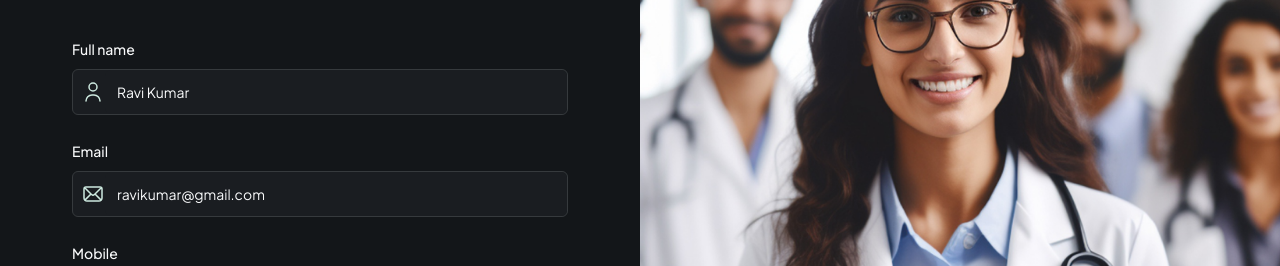
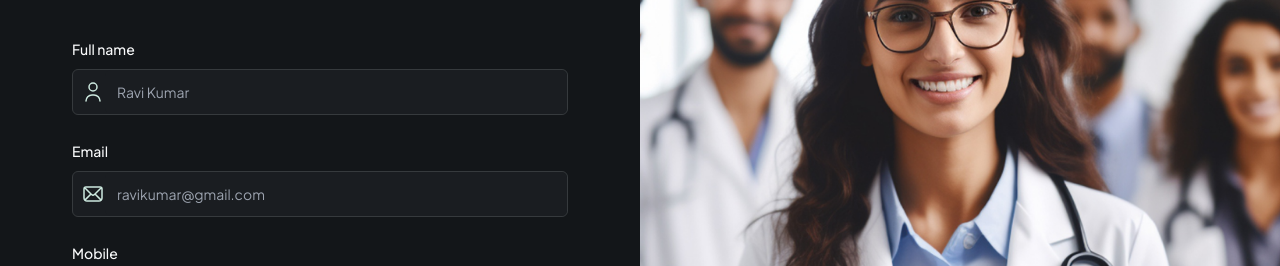
Before and after one commit to TanmayHH3009/HealthiFy, a Next.js app: page / in a window 1280 px wide. Shown: the part 244-510 px from the top of the page. Built offline with nearby package versions, Linux system fonts and the light colour scheme; no server answers.

Commit message:
first commit

```diff
--- a/app/globals.css
+++ b/app/globals.css
@@ -199,7 +199,7 @@
   }
 
   .shad-input {
-    @apply bg-dark-400 placeholder:text-gray-50 border-dark-500 h-11 focus-visible:ring-0 focus-visible:ring-offset-0 !important;
+    @apply bg-dark-400 text-gray-50 border-dark-500 h-11 focus-visible:ring-0 focus-visible:ring-offset-0 !important;
   }
 
   .shad-input-icon {
--- a/components/ui/CustomFormField.tsx
+++ b/components/ui/CustomFormField.tsx
@@ -62,7 +62,7 @@ const RenderField = ({ field, props }: { field: any; props: CustomProps }) => {
             <Input
               placeholder={placeholder}
               {...field}
-              className="shad-input border-0 text-gray-500"
+              className="shad-input border-0 text-gray-50"
             />
           </FormControl>
         </div>
```
